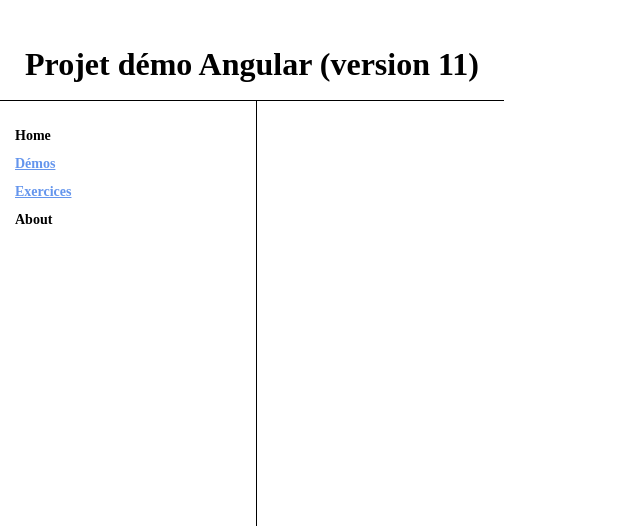
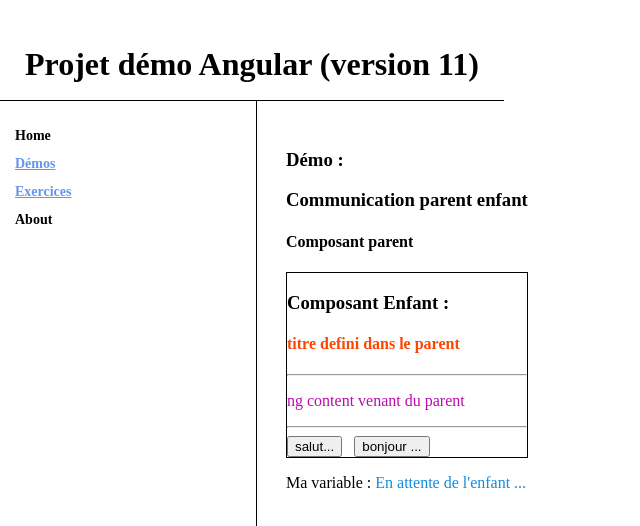
Before and after one commit to HayeGregory/DemoAngular, an Angular app: page /demo/demo08 in a window 1280 px wide. Before the commit this address led to /. Shown: the top 526 px of the page, without its empty margins (0-640 px from the left). Built offline with nearby package versions, Linux system fonts and the light colour scheme.

Commit message:
demo08: communication input-output (parent-enfant)

```diff
--- a/src/app/components/demo/demo-routing.module.ts
+++ b/src/app/components/demo/demo-routing.module.ts
@@ -9,6 +9,7 @@
 import { Demo06Component } from './demo06/demo06.component';
 import { Demo07Component } from './demo07/demo07.component';
 import { Demo07bisComponent } from './demo07bis/demo07bis.component';
+import { Demo08Component } from './demo08/demo08.component';
 
 const routes: Routes = [
   {
@@ -23,6 +24,7 @@
       { path: 'demo06', component: Demo06Component },
       { path: 'demo07', component: Demo07Component },
       { path: 'demo07bis', component: Demo07bisComponent },
+      { path: 'demo08', component: Demo08Component },
     ],
   },
 ];
--- a/src/app/components/demo/demo.module.ts
+++ b/src/app/components/demo/demo.module.ts
@@ -13,6 +13,8 @@
 import { Demo06Component } from './demo06/demo06.component';
 import { Demo07Component } from './demo07/demo07.component';
 import { Demo07bisComponent } from './demo07bis/demo07bis.component';
+import { Demo08Component } from './demo08/demo08.component';
+import { EnfantComponent } from './demo08/enfant/enfant.component';
 
 @NgModule({
   declarations: [
@@ -25,6 +27,8 @@
     Demo06Component,
     Demo07Component,
     Demo07bisComponent,
+    Demo08Component,
+    EnfantComponent,
   ],
   imports: [CommonModule, DemoRoutingModule, FormsModule, SharedModule],
 })
--- /dev/null
+++ b/src/app/components/demo/demo08/demo08.component.html
@@ -0,0 +1,16 @@
+<h3>Communication parent enfant</h3>
+
+<h4>Composant parent</h4>
+
+<app-enfant
+  title="titre defini dans le parent"
+  (monEvent)="ReactToChildren($event)"
+>
+  <!-- ng-content a transmettre a l'enfant -->
+  <p class="ngcontent">ng content venant du parent</p>
+</app-enfant>
+
+<!-- recupere l'event de l'enfant -->
+<p>
+  Ma variable : <span class="enfant"> {{ maVar }}</span>
+</p>
--- /dev/null
+++ b/src/app/components/demo/demo08/demo08.component.scss
@@ -0,0 +1,6 @@
+.enfant {
+  color: rgb(15, 141, 224);
+}
+.ngcontent {
+  color: rgb(189, 10, 174);
+}
--- /dev/null
+++ b/src/app/components/demo/demo08/demo08.component.ts
@@ -0,0 +1,18 @@
+import { Component, OnInit } from '@angular/core';
+
+@Component({
+  selector: 'app-demo08',
+  templateUrl: './demo08.component.html',
+  styleUrls: ['./demo08.component.scss'],
+})
+export class Demo08Component implements OnInit {
+  maVar: string = "En attente de l'enfant ...";
+
+  constructor() {}
+
+  ngOnInit(): void {}
+
+  ReactToChildren(s: string) {
+    this.maVar = s;
+  }
+}
--- /dev/null
+++ b/src/app/components/demo/demo08/enfant/enfant.component.html
@@ -0,0 +1,12 @@
+<div style="border: 1px black solid">
+  <!-- partie @input -->
+  <h3>Composant Enfant :</h3>
+  <h4 class="highlight">{{ title }}</h4>
+  <hr />
+  <!-- partie ngContent -->
+  <ng-content></ng-content>
+  <hr />
+  <!-- partie @output -->
+  <input type="button" value="salut..." (click)="methodeA()" /> &nbsp;
+  <input type="button" value="bonjour ..." (click)="methodeB()" />
+</div>
--- /dev/null
+++ b/src/app/components/demo/demo08/enfant/enfant.component.scss
@@ -0,0 +1,3 @@
+.highlight {
+  color: orangered;
+}
--- /dev/null
+++ b/src/app/components/demo/demo08/enfant/enfant.component.ts
@@ -0,0 +1,24 @@
+import { Component, EventEmitter, Input, OnInit, Output } from '@angular/core';
+
+@Component({
+  selector: 'app-enfant',
+  templateUrl: './enfant.component.html',
+  styleUrls: ['./enfant.component.scss'],
+})
+export class EnfantComponent implements OnInit {
+  @Input() title: string = '';
+
+  @Output() monEvent: EventEmitter<string> = new EventEmitter<string>();
+
+  constructor() {}
+
+  ngOnInit(): void {}
+
+  methodeA() {
+    this.monEvent.emit('Salut la compagnie...');
+  }
+
+  methodeB() {
+    this.monEvent.emit('Bien le bonjour...');
+  }
+}
```
Also changed, not shown: memo.txt.
